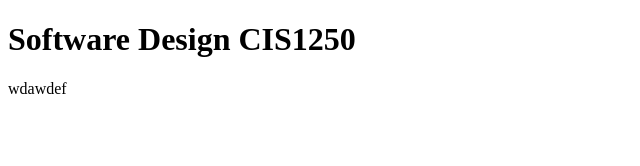
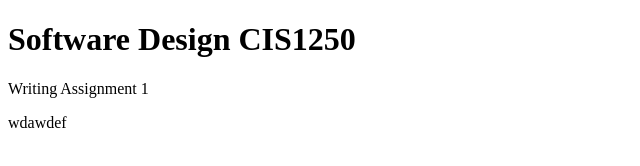
Before and after one commit to evancodegod/notsoftwaredesign, a plain HTML site: page index.html in a window 1280 px wide. Shown: the whole page, without its empty margins (0-640 px from the left). Drawn offline with Linux system fonts and the light colour scheme.

Commit message:
Update index.html

```diff
--- a/index.html
+++ b/index.html
@@ -3,9 +3,9 @@
   <h1 style="font-size: 30;">
     Software Design CIS1250
   </h1>
-  <title>
+  <body>
     Writing Assignment 1
-  </title>
+  </body>
   <p>
     wdawdef
   </p>
```
